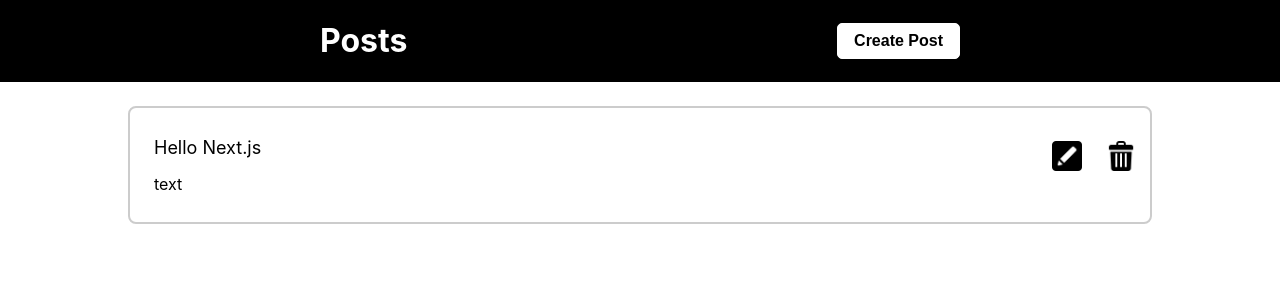
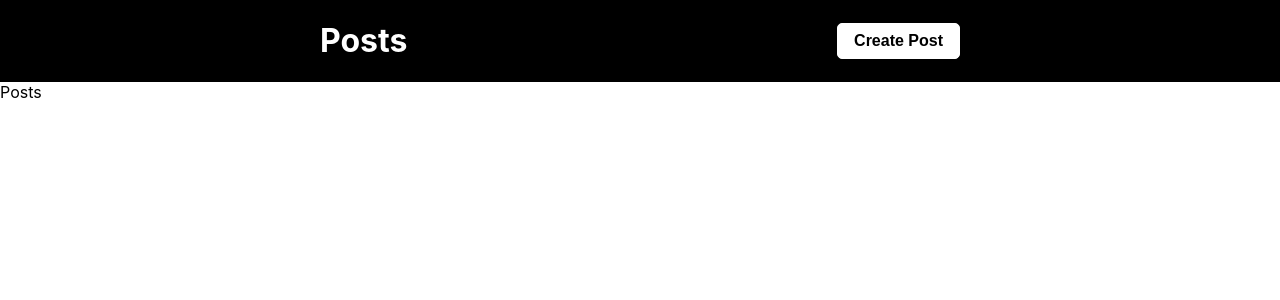
Before and after one commit to Nazeeh21/integrate-graphql-api-into-react-boilerplate, a Next.js app: page / in a window 1280 px wide. Shown: the top 300 px of the page. Built offline with nearby package versions, Linux system fonts and the light colour scheme.

Commit message:
Update package.json

```diff
--- a/pages/_app.tsx
+++ b/pages/_app.tsx
@@ -1,3 +1,4 @@
+/* eslint-disable @next/next/link-passhref */
 import '../styles/globals.css';
 import '../styles/Post.css';
 import Link from 'next/link';
--- a/pages/index.tsx
+++ b/pages/index.tsx
@@ -1,10 +1,10 @@
 import type { NextPage } from 'next'
-import Post from '../components/Post';
 
 const Home: NextPage = () => {
+
   return (
     <div>
-      <Post id={1} title="Hello Next.js" text="text" />
+      Posts
     </div>
   )
 }
```
Also changed, not shown: package.json (+5 -3 lines), 1 other file (tests, documents, lock files or other folders).
